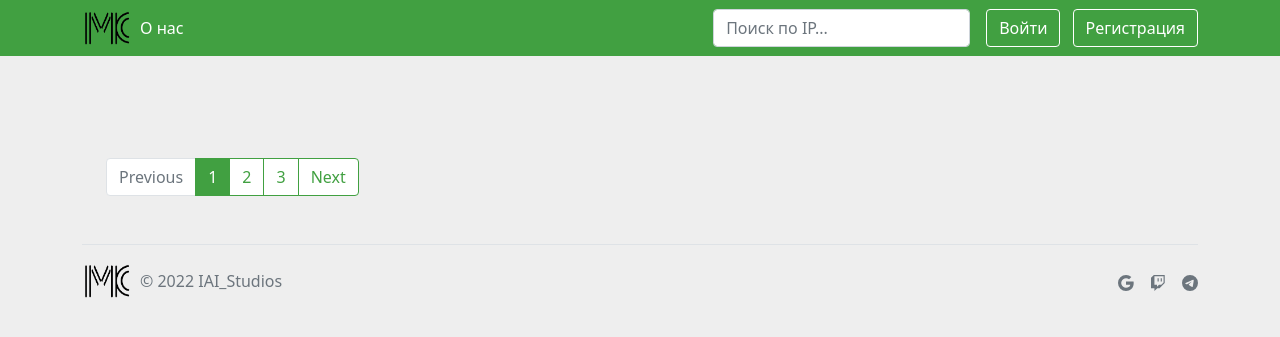
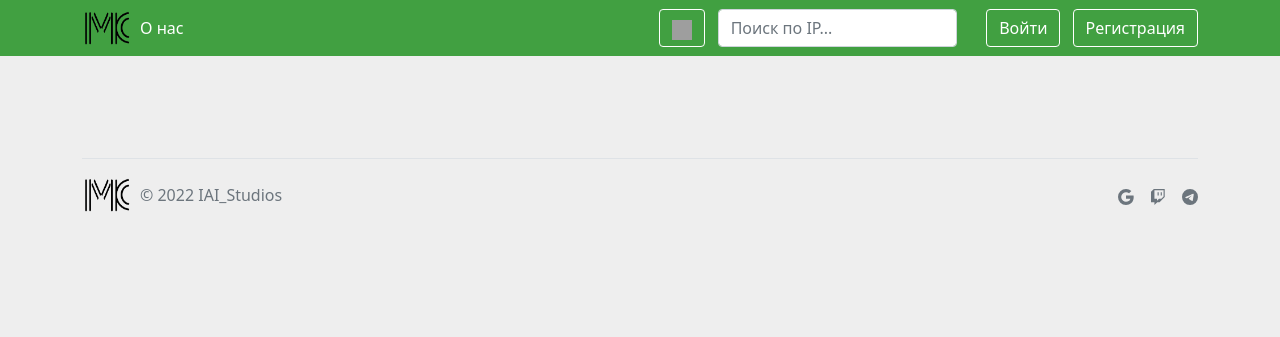
Before and after one commit to FVT34U/MCStatus, a Flask app: page / in a window 1280 px wide. Shown: the top 337 px of the page. Run offline with Flask 2, Linux system fonts and the light colour scheme; data that the repository does not hold is empty; parts of the project's set-up code (start-up, migrations or seed data) failed here and were passed over; some libraries are stand-ins or nearby versions; grey boxes are pictures that could not be loaded.

Commit message:
Поправил стили добавил кнопку поиска

```diff
--- a/static/css/style.css
+++ b/static/css/style.css
@@ -111,6 +111,10 @@ body{
 
 .list-general-page{
     padding-top: 10%;
+}
+
+.form-control:hover, .form-control:active, .form-control:focus  {
+    border-color: rgba(0, 0, 0, 0.512);
 }
 
 
--- a/templates/Base.html
+++ b/templates/Base.html
@@ -22,9 +22,16 @@
                 {% endif %}
               </ul>
 
-            <form class="col-12 col-lg-auto mb-3 mb-lg-0 me-lg-3">
-              <input type="search" class="form-control form-control-dark shadow-none" placeholder="Поиск по IP..." aria-label="Search">
-            </form>
+            <form class="col-12 col-lg-auto mb-lg-0">
+              <div class="row">
+                <div class="col-md-2">
+                  <a href="/exit" type="button" class="btn btn-outline-light"><img src="../static/Ref/wite_lupa.png" alt="" width="20" height="20"></a>
+                </div>
+                <div class="col-md-9">
+                  <input type="search" class="form-control form-control-dark shadow-none" placeholder="Поиск по IP..." aria-label="Search">
+                </div>
+              </div>
+              </form>
 
             <div class="text-end justify-content-end">
               {% if session['loggedIn'] == True %}
--- a/templates/Main_page.html
+++ b/templates/Main_page.html
@@ -25,21 +25,6 @@ MCStatus
             {% endfor %}
           </div>
       </div>
-      <nav aria-label="...">
-        <ul class="pagination p-4">
-          <li class="page-item disabled">
-            <span class="page-link">Previous</span>
-          </li>
-          <li class="page-item active" aria-current="page"><a class="page-link">1</a></li>
-          <li class="page-item" >
-            <a class="page-link" href="#">2</a>
-          </li>
-          <li class="page-item"><a class="page-link" href="#">3</a></li>
-          <li class="page-item">
-            <a class="page-link" href="#">Next</a>
-          </li>
-        </ul>
-      </nav>
   </div>
 </section>
 {% endblock %}
```
Also changed, not shown: templates/Profile.html (+0 -16 lines), static/Ref/white_lupa.png (added).
